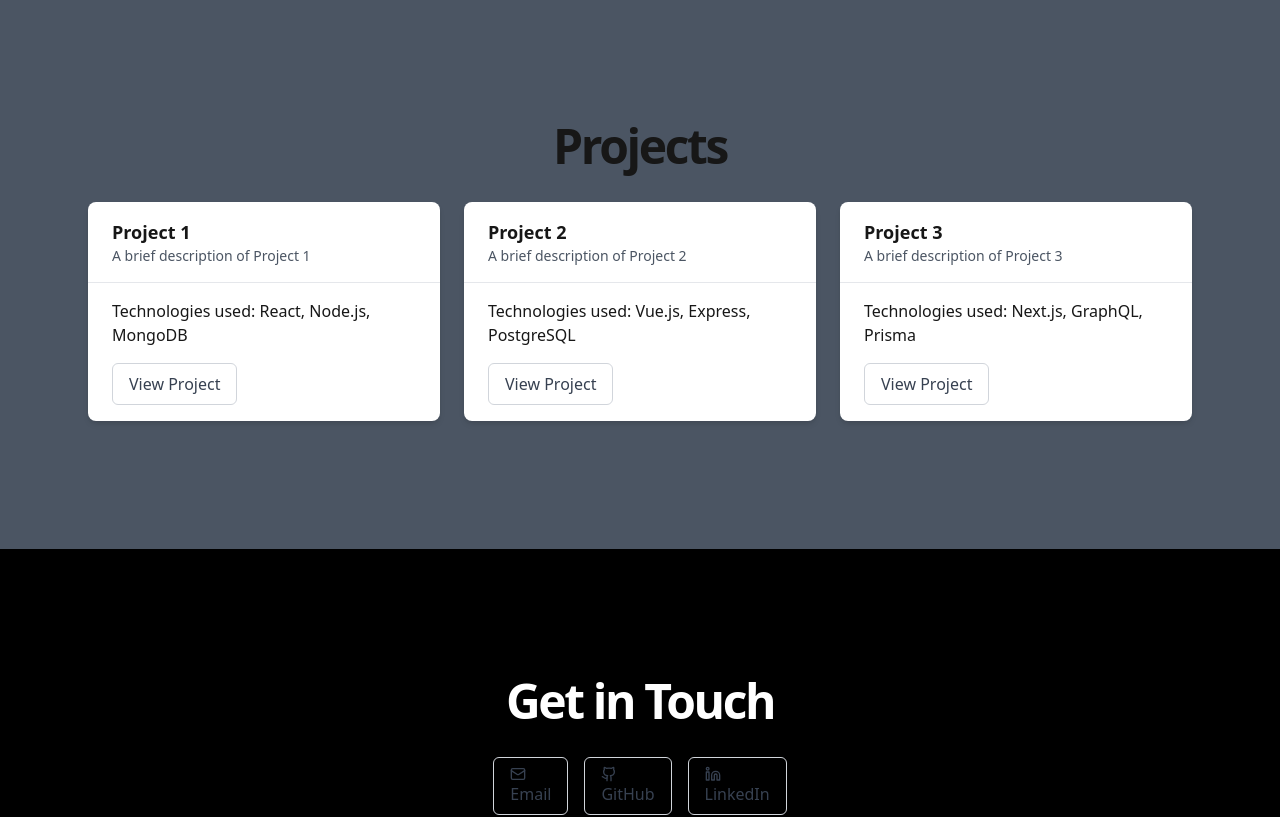
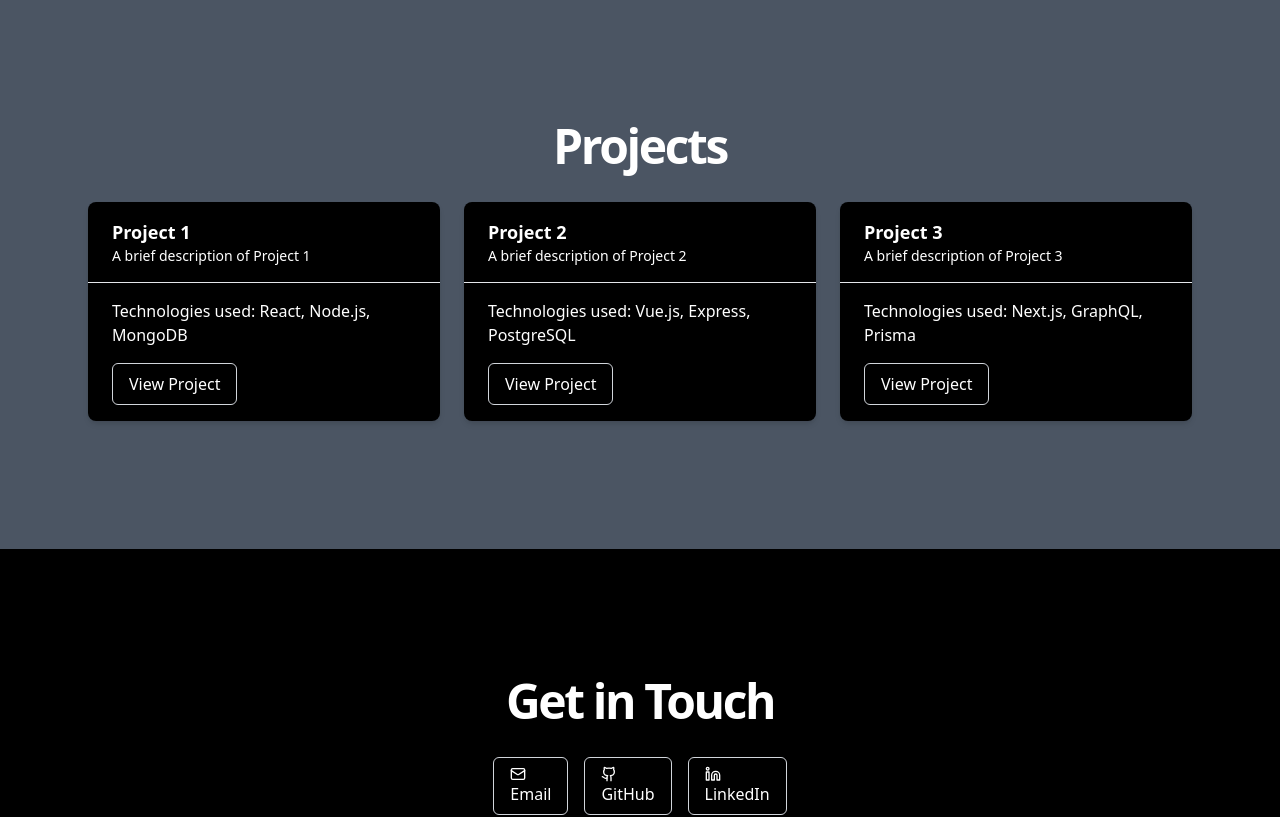
Before and after one commit to jespinelbueno/portfolio-website, a Next.js app: page / in a window 1280 px wide. Shown: the part 580-1397 px from the top of the page. Built offline with nearby package versions, Linux system fonts and the light colour scheme.

Commit message:
New commit

```diff
--- a/components/Projects.tsx
+++ b/components/Projects.tsx
@@ -23,7 +23,7 @@ export function Projects() {
   return (
     <section className="w-full py-12 md:py-24 lg:py-32 bg-gray-600  flex items-center justify-center" id="projects">
       <div className="container px-4 md:px-6 max-w-6xl">
-        <h2 className="text-3xl font-bold tracking-tighter sm:text-4xl md:text-5xl mb-8 text-center">Projects</h2>
+        <h2 className="text-3xl font-bold tracking-tighter sm:text-4xl md:text-5xl mb-8 text-center text-white">Projects</h2>
         <div className="grid gap-6 sm:grid-cols-2 lg:grid-cols-3">
           {projects.map((project, index) => (
             <Card key={index}>
--- a/components/ui/button.tsx
+++ b/components/ui/button.tsx
@@ -12,8 +12,8 @@ export const Button: React.FC<ButtonProps> = ({
 }) => {
   const baseStyles = 'px-4 py-2 rounded-md font-medium focus:outline-none focus:ring-2 focus:ring-offset-2'
   const variantStyles = {
-    default: 'bg-blue-600 text-white hover:bg-blue-700 focus:ring-blue-500',
-    outline: 'border border-gray-300 text-gray-700 hover:bg-gray-50 focus:ring-blue-500'
+    default: 'bg-black text-white hover:bg-blue-700 focus:ring-blue-500',
+    outline: 'border border-gray-300 text-white hover:bg-gray-600 focus:ring-blue-500'
   }
 
   return (
--- a/components/ui/card.tsx
+++ b/components/ui/card.tsx
@@ -6,7 +6,7 @@ export const Card: React.FC<React.HTMLAttributes<HTMLDivElement>> = ({
   ...props
 }) => {
   return (
-    <div className={`bg-white shadow-md rounded-lg ${className}`} {...props}>
+    <div className={`bg-black shadow-md rounded-lg ${className}`} {...props}>
       {children}
     </div>
   )
@@ -18,7 +18,7 @@ export const CardHeader: React.FC<React.HTMLAttributes<HTMLDivElement>> = ({
   ...props
 }) => {
   return (
-    <div className={`px-6 py-4 border-b ${className}`} {...props}>
+    <div className={`px-6 py-4 border-b text-white ${className}`} {...props}>
       {children}
     </div>
   )
@@ -30,7 +30,7 @@ export const CardTitle: React.FC<React.HTMLAttributes<HTMLHeadingElement>> = ({
   ...props
 }) => {
   return (
-    <h3 className={`text-lg font-semibold ${className}`} {...props}>
+    <h3 className={`text-lg text-white font-semibold ${className}`} {...props}>
       {children}
     </h3>
   )
@@ -42,7 +42,7 @@ export const CardDescription: React.FC<React.HTMLAttributes<HTMLParagraphElement
   ...props
 }) => {
   return (
-    <p className={`text-sm text-gray-600 ${className}`} {...props}>
+    <p className={`text-sm text-white ${className}`} {...props}>
       {children}
     </p>
   )
@@ -54,7 +54,7 @@ export const CardContent: React.FC<React.HTMLAttributes<HTMLDivElement>> = ({
   ...props
 }) => {
   return (
-    <div className={`px-6 py-4 ${className}`} {...props}>
+    <div className={`px-6 py-4 text-white ${className}`} {...props}>
       {children}
     </div>
   )
```
